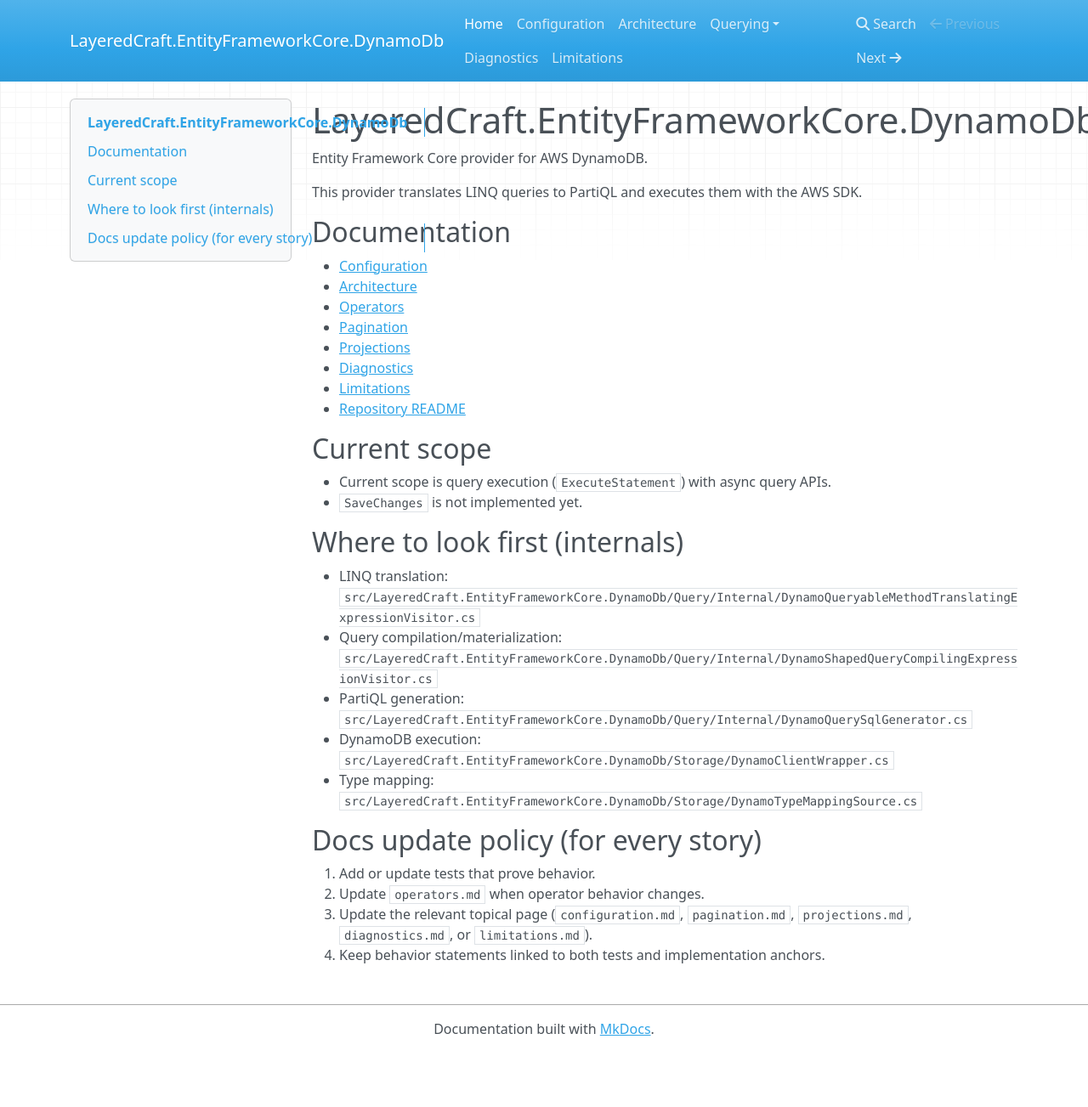
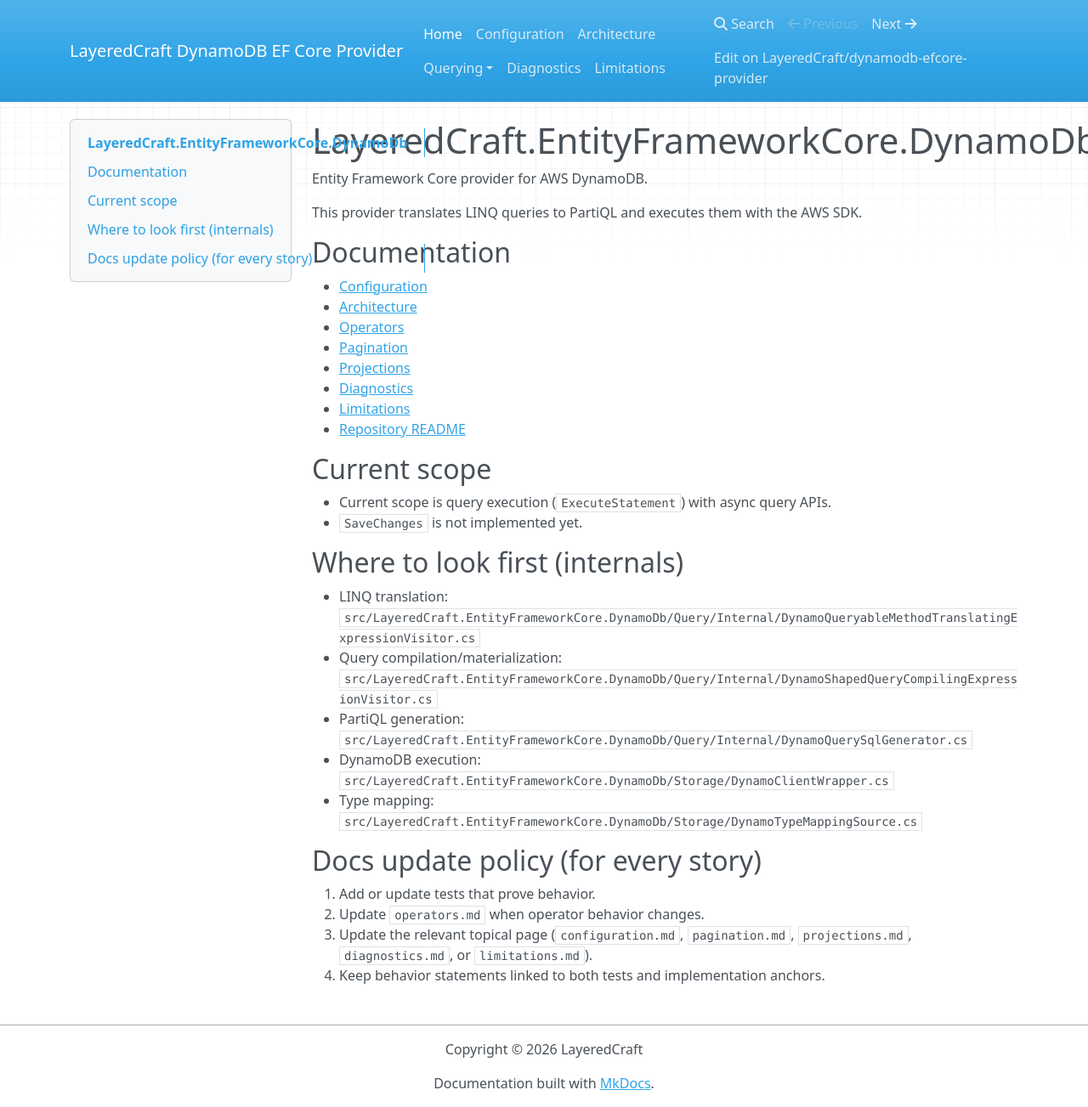
Before and after one commit to LayeredCraft/dynamodb-efcore-provider, an MkDocs documentation site: the page built from docs/index.md, in a window 1280 px wide and 1303 px high. Shown: the whole window at 85% size. Built offline with MkDocs 1.6.1, drawn with Linux system fonts in a browser that asks for light colours; nearby versions of some CDN libraries.

Commit message:
docs(dynamo-provider): update site metadata and add branding assets
- Updated `mkdocs.yml` with site metadata (author, description, repo details, etc.).
- Added customization for theme with logo, favicon, and navigation features.
- Linked `index.md` to the repository README via an absolute URL.
- Added branding icon `images/icon.png` to enhance project identity.

```diff
--- a/docs/index.md
+++ b/docs/index.md
@@ -13,7 +13,7 @@
 - [Projections](projections.md)
 - [Diagnostics](diagnostics.md)
 - [Limitations](limitations.md)
-- [Repository README](../README.md)
+- [Repository README](https://github.com/LayeredCraft/dynamodb-efcore-provider#readme)
 
 ## Current scope
 
--- a/mkdocs.yml
+++ b/mkdocs.yml
@@ -1,5 +1,35 @@
-site_name: LayeredCraft.EntityFrameworkCore.DynamoDb
+site_name: LayeredCraft DynamoDB EF Core Provider
+site_description: Entity Framework Core provider for AWS DynamoDB.
+site_author: LayeredCraft
+site_url: https://layeredcraft.github.io/dynamodb-efcore-provider/
+repo_url: https://github.com/LayeredCraft/dynamodb-efcore-provider
+repo_name: LayeredCraft/dynamodb-efcore-provider
+edit_uri: edit/main/docs/
+copyright: Copyright &copy; 2026 LayeredCraft
+
 docs_dir: docs
+
+theme:
+  logo: images/icon.png
+  favicon: images/icon.png
+  features:
+    - navigation.footer
+    - content.action.edit
+    - content.action.view
+  icon:
+    repo: fontawesome/brands/github
+    edit: material/pencil
+    view: material/eye
+    previous: fontawesome/solid/angle-left
+    next: fontawesome/solid/angle-right
+
+extra:
+  homepage: https://github.com/LayeredCraft/dynamodb-efcore-provider
+  social:
+    - icon: fontawesome/brands/github
+      link: https://github.com/LayeredCraft/dynamodb-efcore-provider
+      name: LayeredCraft on GitHub
+
 nav:
   - Home: index.md
   - Configuration: configuration.md
```
Also changed, not shown: docs/images/icon.png (added).
